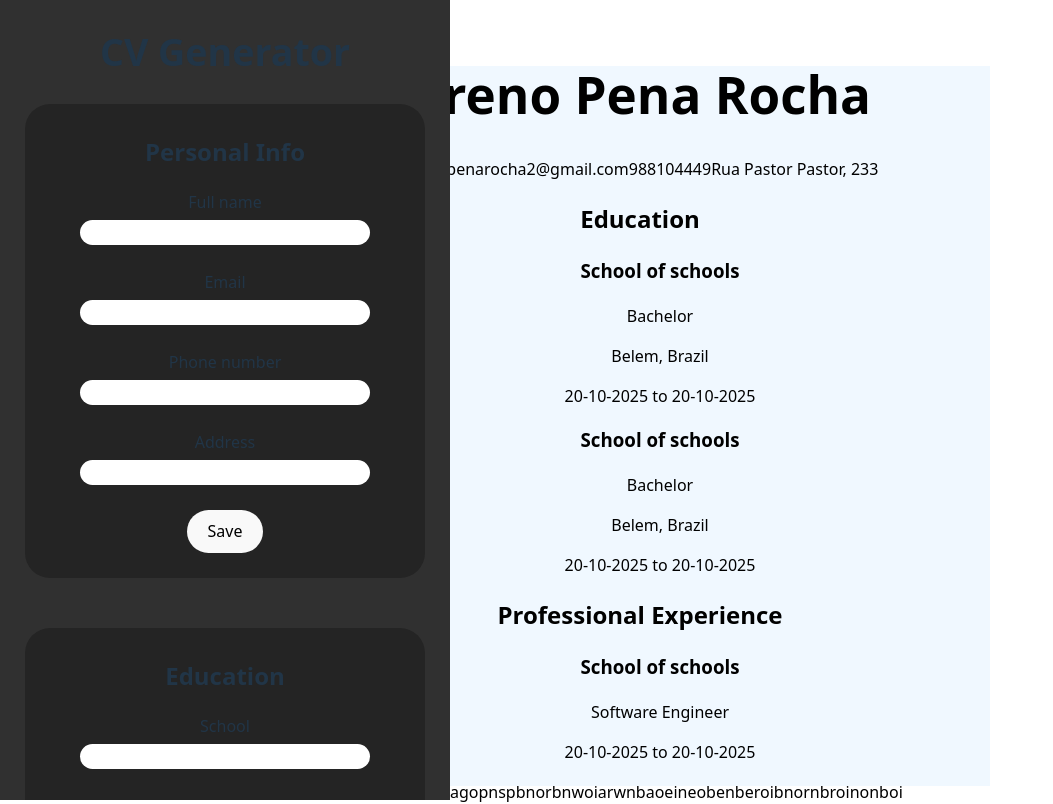
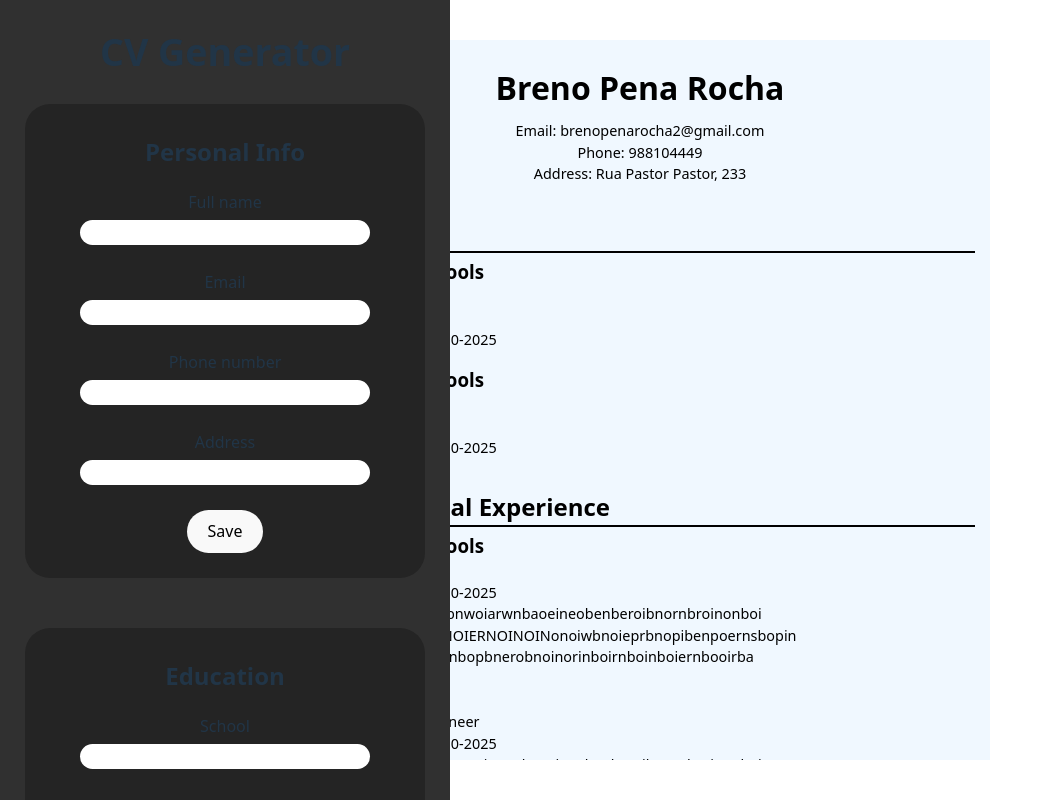
Before and after one commit to Bre323/CV-Generator, a React (Vite) app: page / in a window 1280 px wide. Shown: the top 804 px of the page, without its empty margins (0-1053 px from the left). Built offline with nearby package versions, Linux system fonts and the light colour scheme.

Commit message:
Define preview initial styling sketch

```diff
--- a/src/components/preview.jsx
+++ b/src/components/preview.jsx
@@ -3,27 +3,27 @@ import '../styles/preview.css';
 function Preview() {
   return (
     <main>
-      <div className='curriculum' style={{color: 'black'}}>
+      <div className='curriculum'>
         <div className='personal-info'>
           <h1>Breno Pena Rocha</h1>
           <div className="info">
-            <span>brenopenarocha2@gmail.com</span>
-            <span>988104449</span>
-            <span>Rua Pastor Pastor, 233</span>
+            <p>Email: brenopenarocha2@gmail.com</p>
+            <p>Phone: 988104449</p>
+            <p>Address: Rua Pastor Pastor, 233</p>
           </div>
         </div>
 
         <div className="education-info">
           <h2>Education</h2>
           <ul>
-            <li>
+            <li className='education-item'>
               <h3>School of schools</h3>
               <p>Bachelor</p>
               <p>Belem, Brazil</p>
               <p>20-10-2025 to 20-10-2025</p>
             </li>
 
-            <li>
+            <li className='education-item'>
               <h3>School of schools</h3>
               <p>Bachelor</p>
               <p>Belem, Brazil</p>
@@ -35,7 +35,7 @@ function Preview() {
         <div className="experience-info">
           <h2>Professional Experience</h2>
           <ul>
-            <li>
+            <li className='experience-item'>
               <h3>School of schools</h3>
               <p>Software Engineer</p>
               <p>20-10-2025 to 20-10-2025</p>
@@ -46,7 +46,7 @@ function Preview() {
               </p>
             </li>
 
-            <li>
+            <li className='experience-item'>
               <h3>X</h3>
               <p>Ruby on Rails Engineer</p>
               <p>20-10-2025 to 20-10-2025</p>
--- a/src/styles/preview.css
+++ b/src/styles/preview.css
@@ -1,5 +1,53 @@
+main * {
+  margin: 0;
+  padding: 0;
+  box-sizing: border-box;
+}
+
 main > .curriculum {
   height: 90vh;
   width: 700px;
   background-color: aliceblue;
+  padding: 15px;
+  overflow: scroll;
+  color: black;
 }
+
+.personal-info > h1 {
+  font-size: 32px;
+  margin: 15px 0;
+}
+
+.personal-info > .info {
+  font-size: 0.9rem;
+}
+
+.info > p {
+  margin: 0;
+}
+
+.education-info,
+.experience-info {
+  text-align: start;
+  margin: 30px 0 0 20px;
+}
+
+.education-info > h2,
+.experience-info > h2 {
+  margin-bottom: 5px;
+  border-bottom: 2px solid black;
+}
+
+.education-item,
+.experience-item {
+  margin-bottom: 15px;
+}
+
+.education-item > p,
+.experience-item > p {
+  font-size: 0.9rem;
+}
+
+li {
+  list-style-type: none;
+}
```
